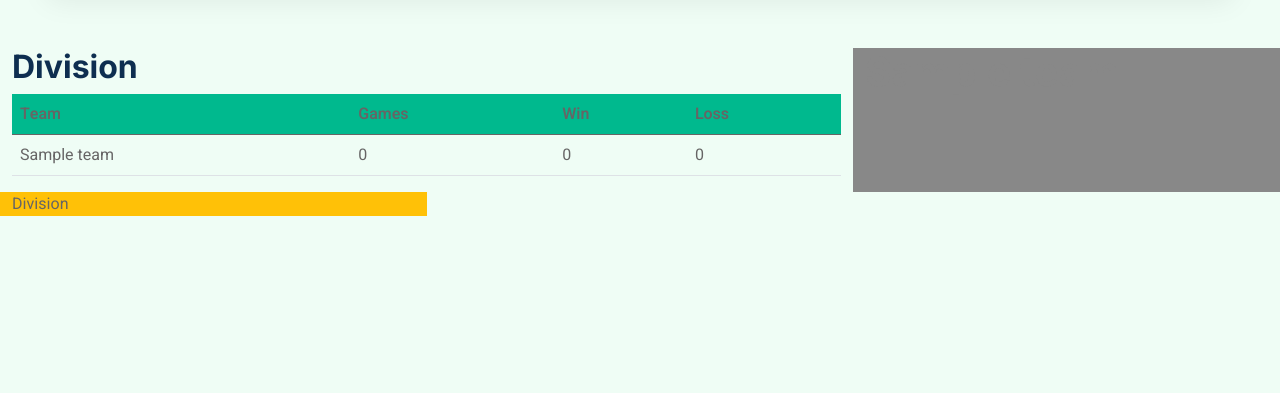
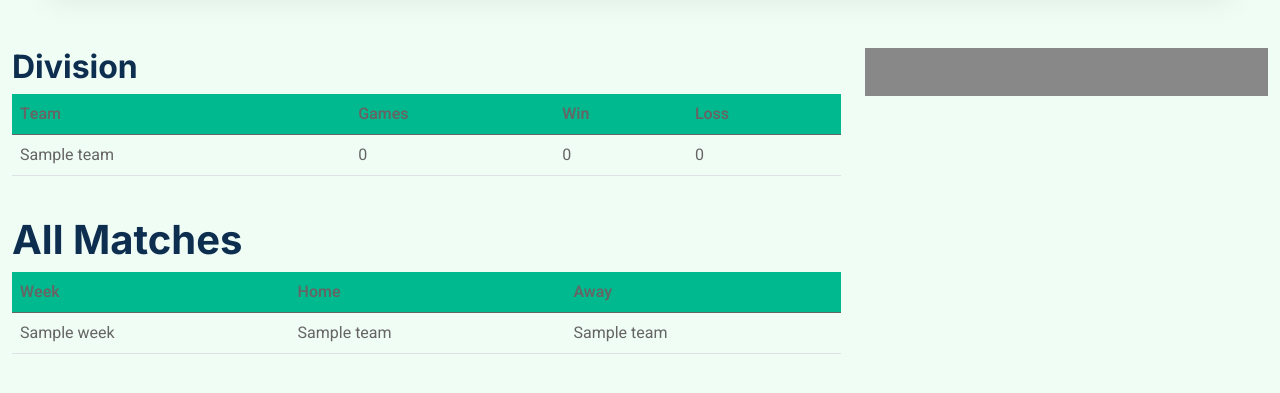
Before and after one commit to peidrao/nfl-game, a Django app: page /account/ in a window 1280 px wide. Shown: the part 120-513 px from the top of the page. Run offline with Django 4.2, Linux system fonts and the light colour scheme; a user stored in the database is signed in; tables that the repository leaves empty hold one stand-in row (values such as "Sample post"); some libraries are stand-ins or nearby versions.

Commit message:
feat: list all matches by team

```diff
--- a/src/templates/account/account.html
+++ b/src/templates/account/account.html
@@ -1,7 +1,5 @@
 {% extends "generic.html" %}
-
 {% block header %} {% include 'partials/header.html' %} {% endblock %}
-
 {% block content %}
 
 <div class="container-fluid mt-5">
@@ -26,17 +24,40 @@
                         <td>0</td>
                     </tr>
                     {% endfor %}
-
                 </tbody>
             </table>
         </div>
-        <div class="col-md-4" style="background-color:{{team.primary_color}};">
-            <h1 style="color: {{team.secondary_color}};">{{team.name}}</h1>
+        <div class="col-md-4">
+            <div style="background-color:{{team.primary_color}};">
+                <h1 style="color: {{team.secondary_color}};">{{team.name}}</h1>
+            </div>
         </div>
-        <div class="col-md-4 bg-warning">Division</div>
+    </div>
+
+    <div class="row mt-4">
+        <div class="col-md-8">
+            <h1>All Matches</h1>
+            <table class="table">
+                <thead class="bg-primary">
+                    <tr>
+                        <th scope="col">Week</th>
+                        <th scope="col">Home</th>
+                        <th scope="col">Away</th>
+                    </tr>
+                </thead>
+                <tbody>
+                    {% for match in matches %}
+                    <tr>
+                        <td>{{match.week.name}}</td>
+                        <td>{{match.home.name}}</td>
+                        <td>{{match.away.name}}</td>
+                    </tr>
+                    {% endfor %}
+                </tbody>
+            </table>
+        </div>
     </div>
 </div>
 
 {% endblock %}
-{% block back_top %} {% endblock %}
-{% block footer %} {% endblock %}
+{% block back_top %} {% endblock %} {% block footer %} {%endblock %}
--- a/src/user/views.py
+++ b/src/user/views.py
@@ -1,7 +1,9 @@
 from http.client import HTTPResponse
 from django.shortcuts import render
+from django.db.models import Q
 from django.views import generic
 from django.contrib.auth.mixins import LoginRequiredMixin
+from game.models import Match
 
 from team.models import Team
 
@@ -16,6 +18,7 @@
             team = request.user.teamprofile_set.all().first().team
             context["team"] = team
             context["teams"] = Team.objects.filter(division=team.division)
+            context["matches"] = Match.objects.filter(Q(Q(home=team) | Q(away=team)))
         except Exception as e:
             print(e)
         return render(request, self.template_name, context)
```
